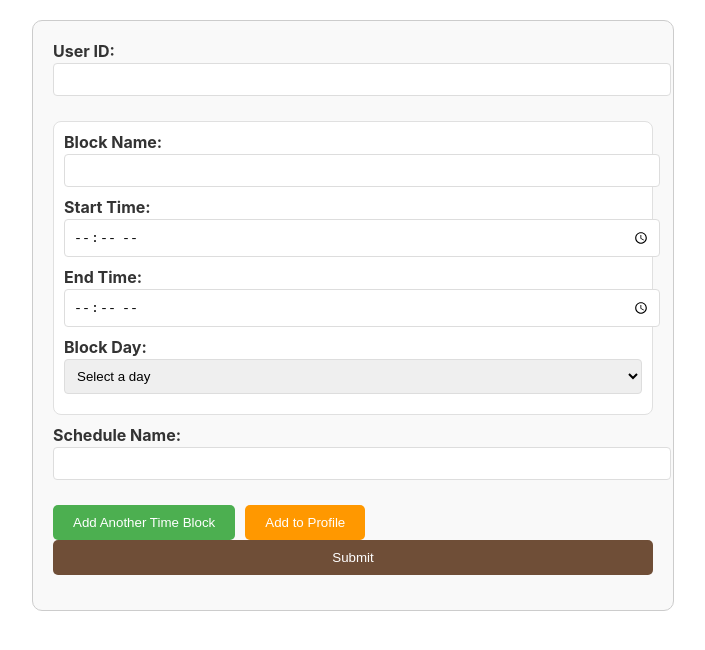
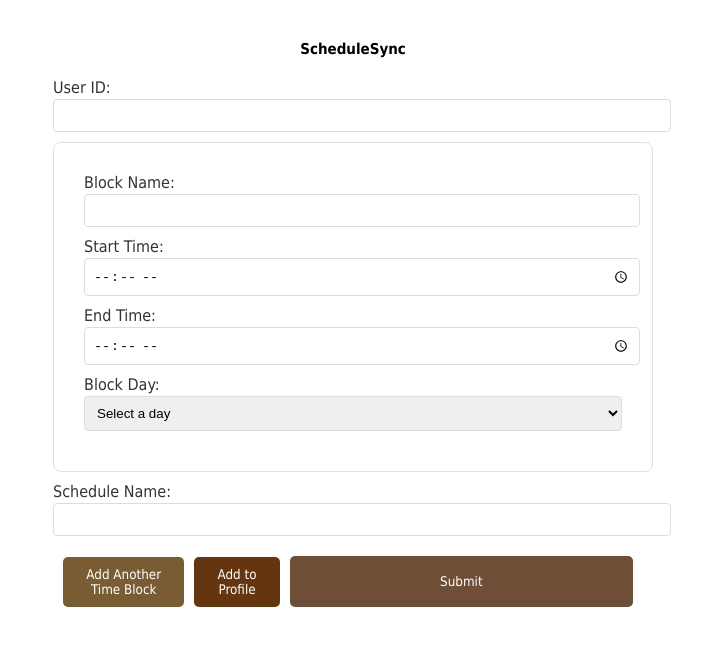
Before and after one commit to SanjeevMakesh24/Group4_ScheduleSync, a React (Create React App) app in the folder client/schedule-sync-react/: page /timeblock in a window 1280 px wide. Shown: the top 650 px of the page, without its empty margins (287-992 px from the left). Built offline with nearby package versions, Linux system fonts and the light colour scheme.

Commit message:
Front-end changes for timeblock page

```diff
--- a/client/schedule-sync-react/src/TimeBlock.css
+++ b/client/schedule-sync-react/src/TimeBlock.css
@@ -1,20 +1,16 @@
 /* Overall form styling */
 .time-block-form {
     max-width: 600px;
-    margin: 20px auto;
+    margin: 10px auto;
     padding: 20px;
-    border: 1px solid #ccc;
     border-radius: 10px;
-    background: #f9f9f9;
-  }
+    font-family: Tahoma;
 
-  .input-group, .button-group {
-    margin-bottom: 15px;
   }
 
   .time-block-entry {
     margin-bottom: 10px;
-    padding: 10px;
+    padding: 30px;
     background: #fff;
     border: 1px solid #e0e0e0;
     border-radius: 8px;
@@ -23,7 +19,6 @@
   .input-label {
     display: block;
     margin-bottom: 5px;
-    font-weight: bold;
     color: #333;
   }
 
@@ -35,31 +30,47 @@
     margin-top: 2px;
   }
 
+
   .button {
     padding: 10px 20px;
     border: none;
     border-radius: 5px;
     cursor: pointer;
     color: white;
-    background-color: #5c67f2;
+    background-color: #000;
     margin-right: 10px;
+    font-family: Tahoma;
   }
 
   .button:hover {
-    background-color: #4a54e1;
+    background-color: #000;
   }
 
   .add-block-button {
-    background-color: #4caf50;
+    background-color: #795C34;
+    transition: background-color 0.3s ease;
+    display: center;
   }
 
+.button-group {
+  display: flex;
+  justify-content: space-between;
+  align-items: center;
+  padding: 10px;
+
+}
+
   .add-profile-button {
-    background-color: #ff9800;
+    background-color: #65350F;
+    transition: background-color 0.3s ease;
+    border: none;
+    border-radius: 5px;
+
   }
 
   .submit-button {
     width: 100%;
-      padding: 10px;
+      padding: 18px;
       background-color: #6F4E37;
       color: #fff;
       border: none;
@@ -67,7 +78,3 @@
       cursor: pointer;
       transition: background-color 0.3s ease;
   }
-
-  .button:hover {
-    opacity: 0.9;
-  }
--- a/client/schedule-sync-react/src/TimeBlock.js
+++ b/client/schedule-sync-react/src/TimeBlock.js
@@ -50,6 +50,7 @@ export const TimeBlockForm = () => {
   return (
     <form onSubmit={handleSubmit} className="form time-block-form">
       <div className="input-group">
+      <h1 className="title">ScheduleSync</h1>
         <label className="input-label">
           User ID:
           <input type="text" value={userId} onChange={e => setUserId(e.target.value)} required className="input-field"/>
```
